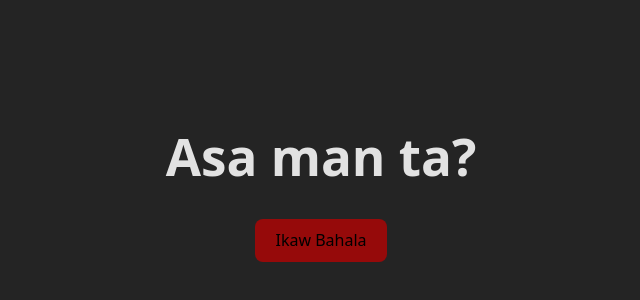
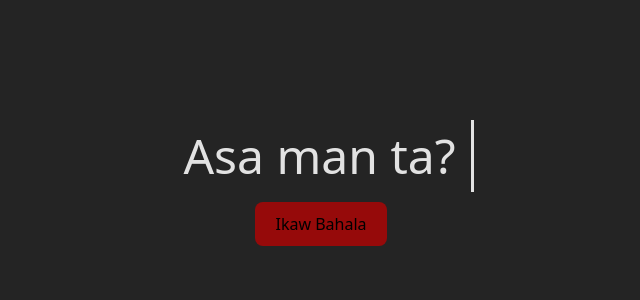
Before and after one commit to aiuyap/asa-ta, a React (Vite) app: page / in a window 1280 px wide. Shown: the part 222-522 px from the top of the page, without its empty margins (319-959 px from the left). Built offline with nearby package versions, Linux system fonts and the light colour scheme.

Commit message:
feat: added typing animation

```diff
--- a/src/App.css
+++ b/src/App.css
@@ -4,3 +4,30 @@
   padding: 2rem;
   text-align: center;
 }
+
+.wrapper {
+  display: grid;
+  place-items: center;
+}
+
+.asa-ta {
+  width: 11ch;
+  animation: typing 2s steps(11), blink 0.5s step-end infinite alternate;
+  white-space: nowrap;
+  overflow: hidden;
+  border-right: 3px solid;
+  font-size: 3rem;
+  margin: 10px 0px;
+}
+
+@keyframes typing {
+  from {
+    width: 0;
+  }
+}
+
+@keyframes blink {
+  50% {
+    border-color: transparent;
+  }
+}
--- a/src/App.tsx
+++ b/src/App.tsx
@@ -1,10 +1,15 @@
+import { Link } from 'react-router-dom';
 import './App.css';
 
 function App() {
   return (
     <>
-      <h1>Asa man ta?</h1>
-      <button>Ikaw Bahala</button>
+      <div className="wrapper">
+        <div className="asa-ta">Asa man ta?</div>
+      </div>
+      <Link to="/result">
+        <button>Ikaw Bahala</button>
+      </Link>
     </>
   );
 }
--- /dev/null
+++ b/src/components/Result.tsx
@@ -0,0 +1,9 @@
+function Result() {
+  return (
+    <>
+      <h1>Diri Ta</h1>
+    </>
+  );
+}
+
+export default Result;
--- a/src/main.tsx
+++ b/src/main.tsx
@@ -3,11 +3,16 @@ import { createRoot } from 'react-dom/client';
 import { createBrowserRouter, RouterProvider } from 'react-router-dom';
 import './index.css';
 import App from './App.tsx';
+import Result from './components/Result.tsx';
 
 const router = createBrowserRouter([
   {
     path: '/',
     element: <App />,
+  },
+  {
+    path: '/result',
+    element: <Result />,
   },
 ]);
 
```
